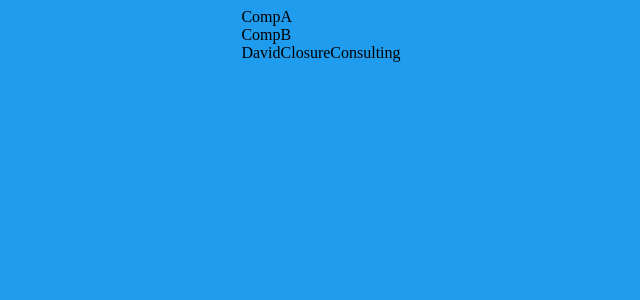
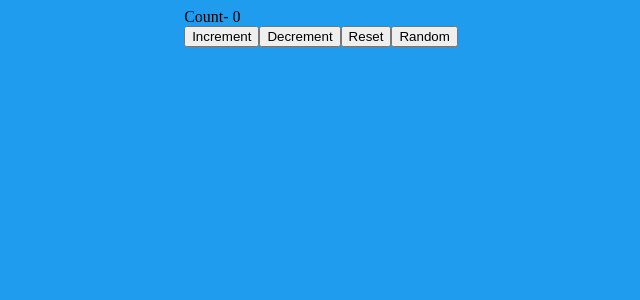
Before and after one commit to dsanderson90/reacthooks-todo, a React (Create React App) app: page / in a window 1280 px wide. Shown: the top 300 px of the page, without its empty margins (319-959 px from the left). Built offline with nearby package versions, Linux system fonts and the light colour scheme.

Commit message:
learned about useReducer with simple state and action.

```diff
--- a/src/App.js
+++ b/src/App.js
@@ -1,17 +1,10 @@
-import React from 'react';
-// import TodoList from './components/TodoList'
-import ComponentA from './components/ComponentA';
+import React from 'react'
+import CounterOne from './components/CounterOne'
 import './App.css';
 
-export const UserContext = React.createContext();
-export const ChannelContext = React.createContext();
 const App = () => (
   <div>
-    <UserContext.Provider value={'David'}>
-      <ChannelContext.Provider value={'ClosureConsulting'}>
-      <ComponentA />
-      </ChannelContext.Provider>
-    </UserContext.Provider>
+<CounterOne/>
   </div>
 );
 
--- a/src/components/ComponentC.js
+++ b/src/components/ComponentC.js
@@ -1,13 +1,15 @@
 import React, {useContext} from 'react';
-import { UserContext, ChannelContext } from '../App';
+import { UserContext, ChannelContext, MyContext } from '../App';
 export default function ComponentC() {
-
   const user = useContext(UserContext)
   const channel = useContext(ChannelContext)
+  const mine = useContext(MyContext)
   return (
     <div>
+      {}
       {user}
       {channel}
+      {mine}
     </div>
   );
 }
--- /dev/null
+++ b/src/components/CounterOne.js
@@ -0,0 +1,33 @@
+import React, { useReducer } from 'react';
+
+const initState = 0;
+
+const reducer = (currentState, action) => {
+  switch (action) {
+    case 'increment':
+      return currentState + 1;
+    case 'decrement':
+      return currentState - 1;
+    case 'reset':
+      return initState;
+    case 'random':
+      return Math.floor(Math.random() * 100) + 1;
+    default:
+      return currentState;
+  }
+};
+function CounterOne() {
+  const [count, dispatch] = useReducer(reducer, initState);
+
+  return (
+    <div>
+      <div>Count- {count}</div>
+      <button onClick={() => dispatch('increment')}>Increment</button>
+      <button onClick={() => dispatch('decrement')}>Decrement</button>
+      <button onClick={() => dispatch('reset')}>Reset</button>
+      <button onClick={() => dispatch('random')}>Random</button>
+    </div>
+  );
+}
+
+export default CounterOne;
```
